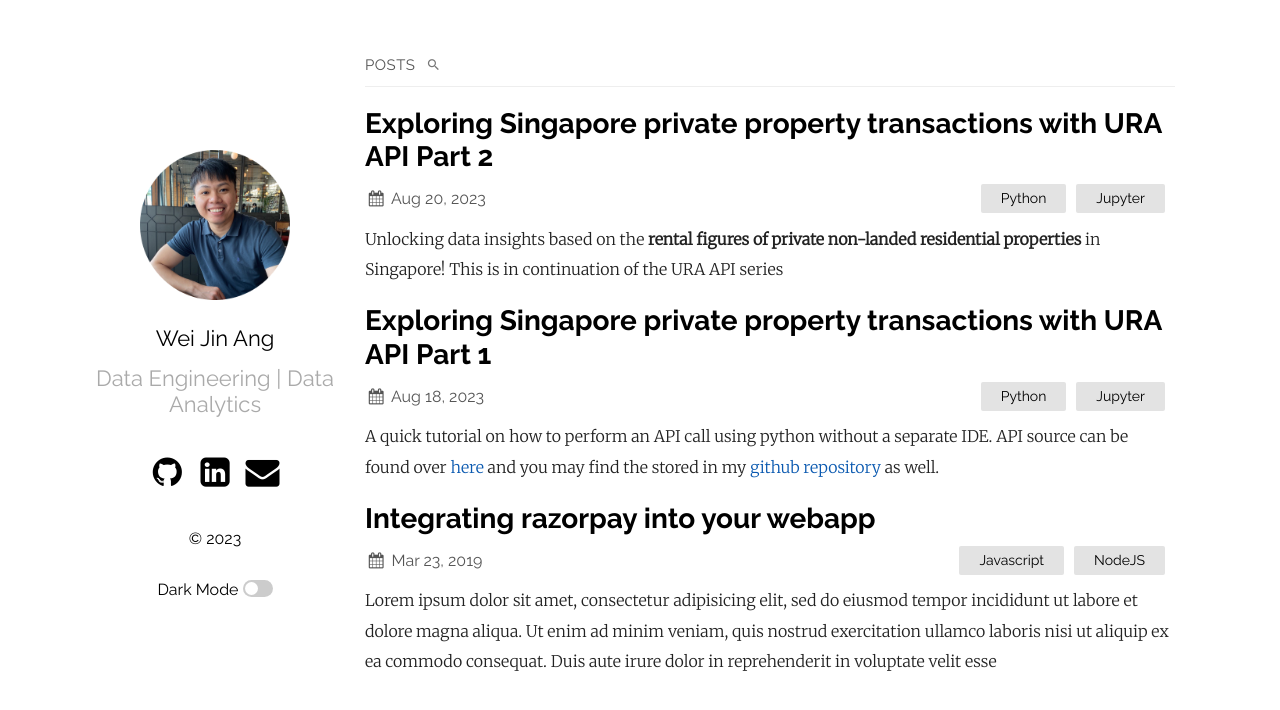
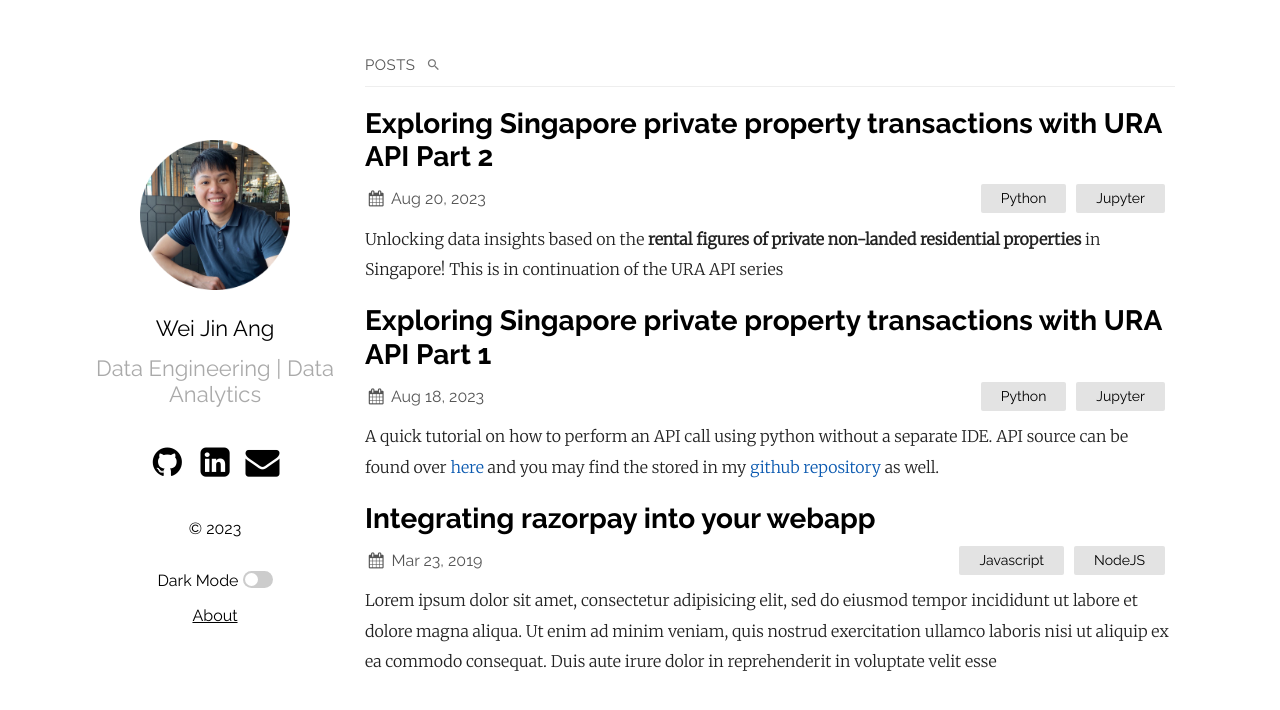
Before and after one commit to wjang96/wjang96.github.io, a Jekyll site: the page built from index.md, in a window 1280 px wide. Shown: the top 710 px of the page. Built offline with Jekyll 4.4.1, drawn with Linux system fonts in a browser that asks for light colours.

Commit message:
Update default.html

```diff
--- a/_layouts/default.html
+++ b/_layouts/default.html
@@ -162,6 +162,9 @@
       {%- endif -%}
       {% endcapture %}
       {{ footer }}
+      <nav>
+				<a href="{{ "/about.md" | relative_url }}">About</a>
+			</nav>
     </section>
     <section class="content">
       {{ content }}
```
